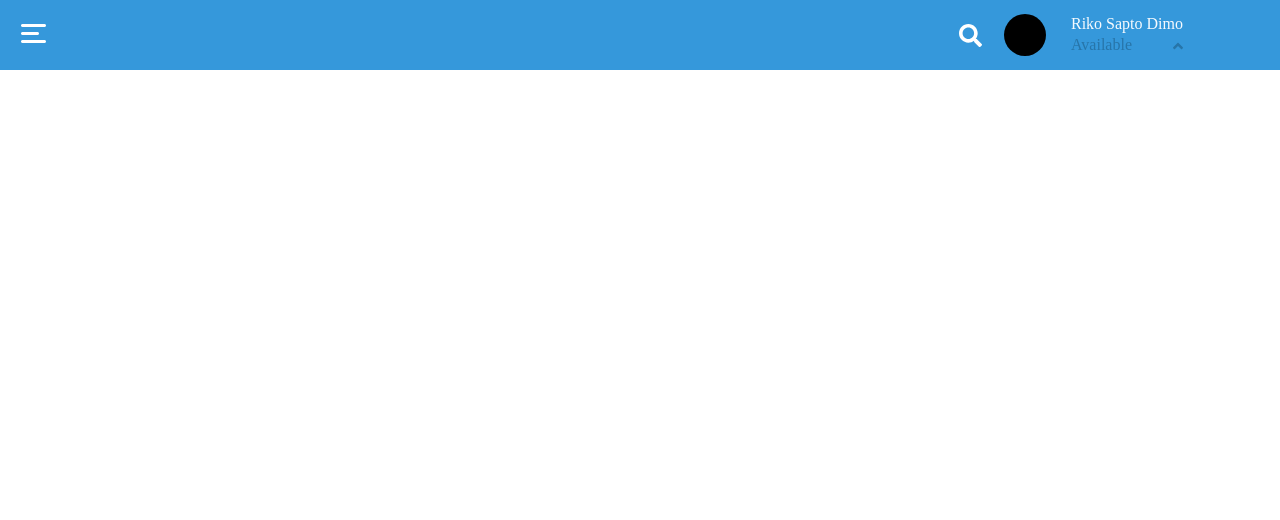
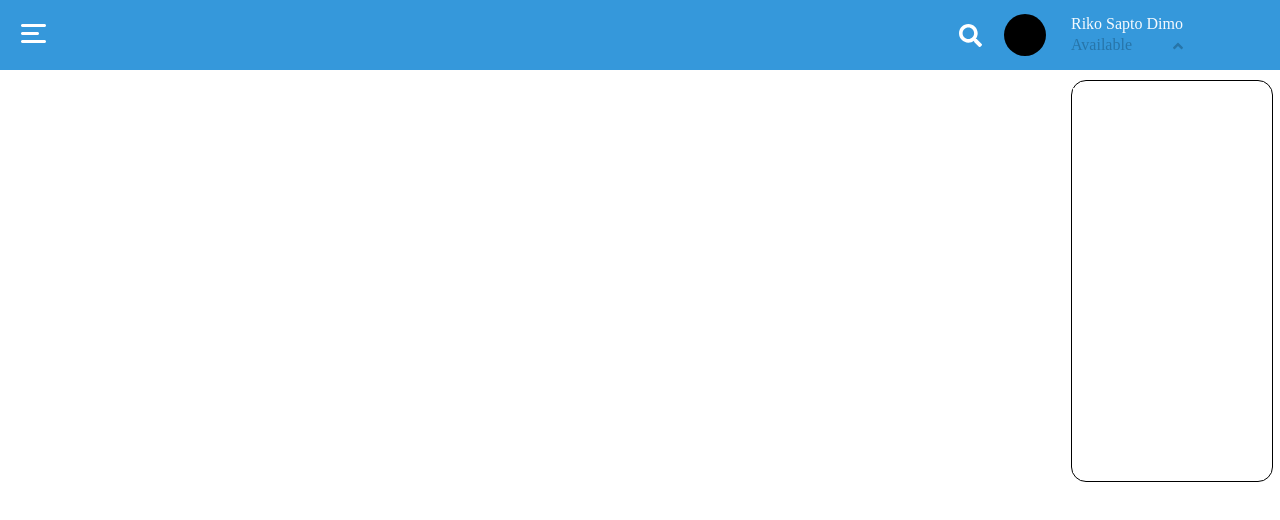
Before and after one commit to OneHedgehog/oh-chat, an Angular app in the folder front/: page / in a window 1280 px wide. Both pictures are taken after a click on the icon 1178 px from the left and 46 px from the top of the page. Shown: the top 520 px of the page. Built offline with nearby package versions, Linux system fonts and the light colour scheme.

Commit message:
tests added

```diff
--- a/front/src/app/navbar/navbar.component.html
+++ b/front/src/app/navbar/navbar.component.html
@@ -18,11 +18,11 @@
 
 
     <div class="logo"></div>
-    <P>
+    <div class="logo__info">
       <b>Riko Sapto Dimo</b>
       <span >
         <span>Available</span>
-                  <svg [@rotatedState]='state' (click)="rotate()"
+                  <svg [@rotatedState]='rotateState' (click)="rotate()"
                        xmlns="http://www.w3.org/2000/svg" width="10" aria-hidden="true" data-prefix="fas"
                        data-icon="angle-down"
                        class="svg-inline--fa fa-angle-down fa-w-10" role="img" viewBox="0 0 320 512"><path
@@ -32,6 +32,9 @@
 
 
       </span>
-    </P>
+      <div class="popup" [@simpleFadeAnimation]="isUserDataPopupVisible">
+        user data
+      </div>
+    </div>
   </div>
 </nav>
--- a/front/src/app/navbar/navbar.component.sass
+++ b/front/src/app/navbar/navbar.component.sass
@@ -46,10 +46,11 @@ nav
       border-radius: 50%
       margin-right: 25px
       margin-left: 22px
-    p
+    .logo__info
       line-height: 1.29
       display: flex
       flex-direction: column
+      position: relative
       b
         color: $main-text-color
         font-weight: 300
@@ -61,3 +62,14 @@ nav
           cursor: pointer
           margin-top: 3px
           float: right
+      .popup
+        top: 160%
+        position: absolute
+        background: #fff
+        width: 200px
+        height: 400px
+        -webkit-border-radius: 15px
+        -moz-border-radius: 15px
+        border-radius: 15px
+        border: 1px solid #000
+        z-index: 10
--- a/front/src/app/navbar/navbar.component.ts
+++ b/front/src/app/navbar/navbar.component.ts
@@ -7,7 +7,6 @@ import {
   animate,
   transition
 } from '@angular/animations';
-import {AnimationStateMetadata} from '@angular/animations/src/animation_metadata';
 
 @Component({
   selector: 'app-navbar',
@@ -15,16 +14,23 @@ import {AnimationStateMetadata} from '@angular/animations/src/animation_metadata
   styleUrls: ['./navbar.component.sass'],
   animations: [
     trigger('rotatedState', [
-      state('default', style({ transform: 'rotate(0)' })),
-      state('rotated', style({ transform: 'rotate(-180deg)' })),
+      state('default', style({transform: 'rotate(0)'})),
+      state('rotated', style({transform: 'rotate(-180deg)'})),
       transition('rotated => default', animate('1500ms ease-out')),
       transition('default => rotated', animate('150ms ease-in'))
+    ]),
+    trigger('simpleFadeAnimation', [
+      state('hide', style({opacity: 0, display: 'none'})),
+      state('show', style({opacity: 1, display: 'block'})),
+      transition('hide => show', animate('600ms ease-in')),
+      transition('show => hide', animate('600ms ease-out'))
     ])
   ]
 })
 export class NavbarComponent implements OnInit {
 
-  private state = 'default';
+  public rotateState: (string | any) = 'default';
+  public isUserDataPopupVisible: (string | any) = 'hide';
 
   constructor() {
   }
@@ -33,7 +39,13 @@ export class NavbarComponent implements OnInit {
   }
 
   rotate() {
-    this.state = (this.state === 'default' ? 'rotated' : 'default');
+    this.rotateState = (this.rotateState === 'default' ? 'rotated' : 'default');
+    this.showHideUserDataPopup();
+    console.log(this.isUserDataPopupVisible);
+  }
+
+  showHideUserDataPopup() {
+    this.isUserDataPopupVisible = (this.isUserDataPopupVisible === 'hide' ? 'show' : 'hide');
   }
 
 }
```
Also changed, not shown: 2 other files (tests, documents, lock files or other folders).
